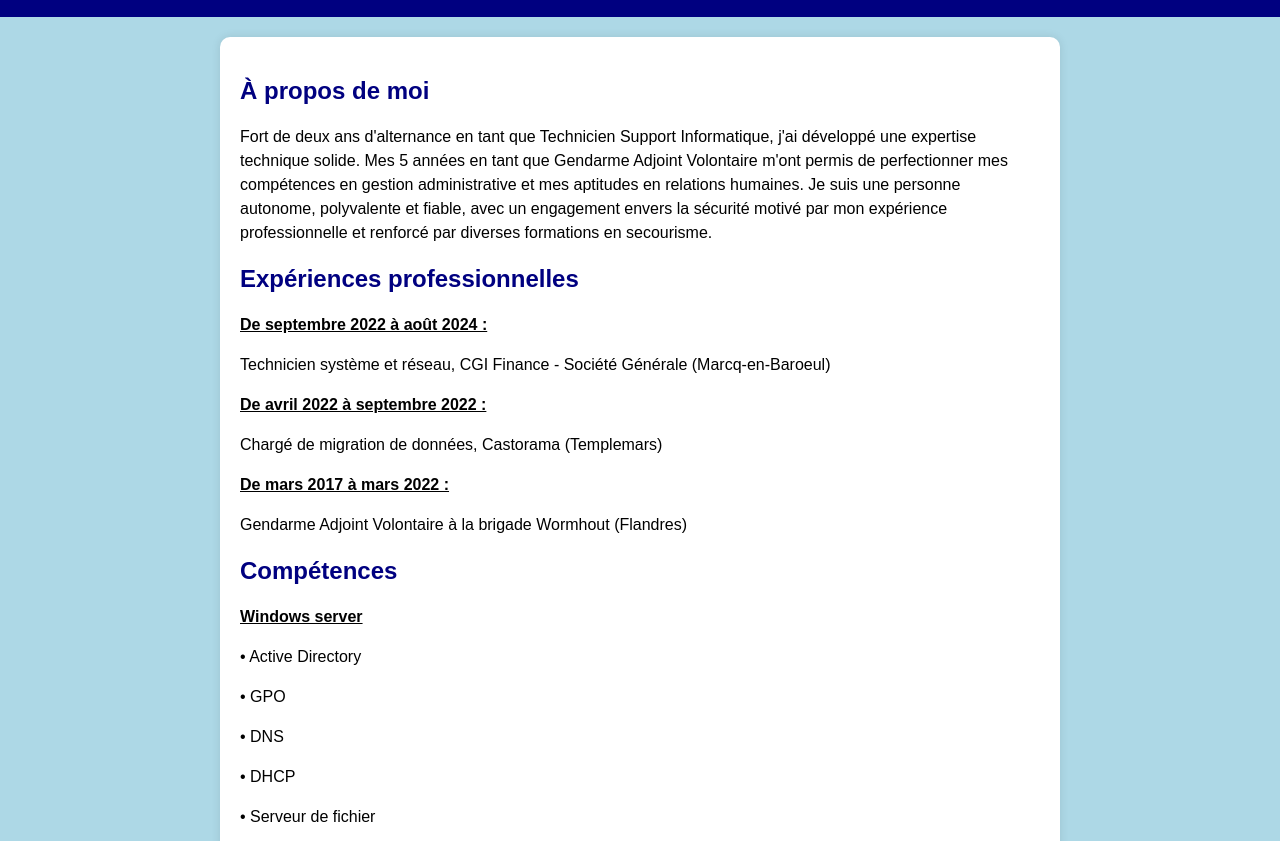
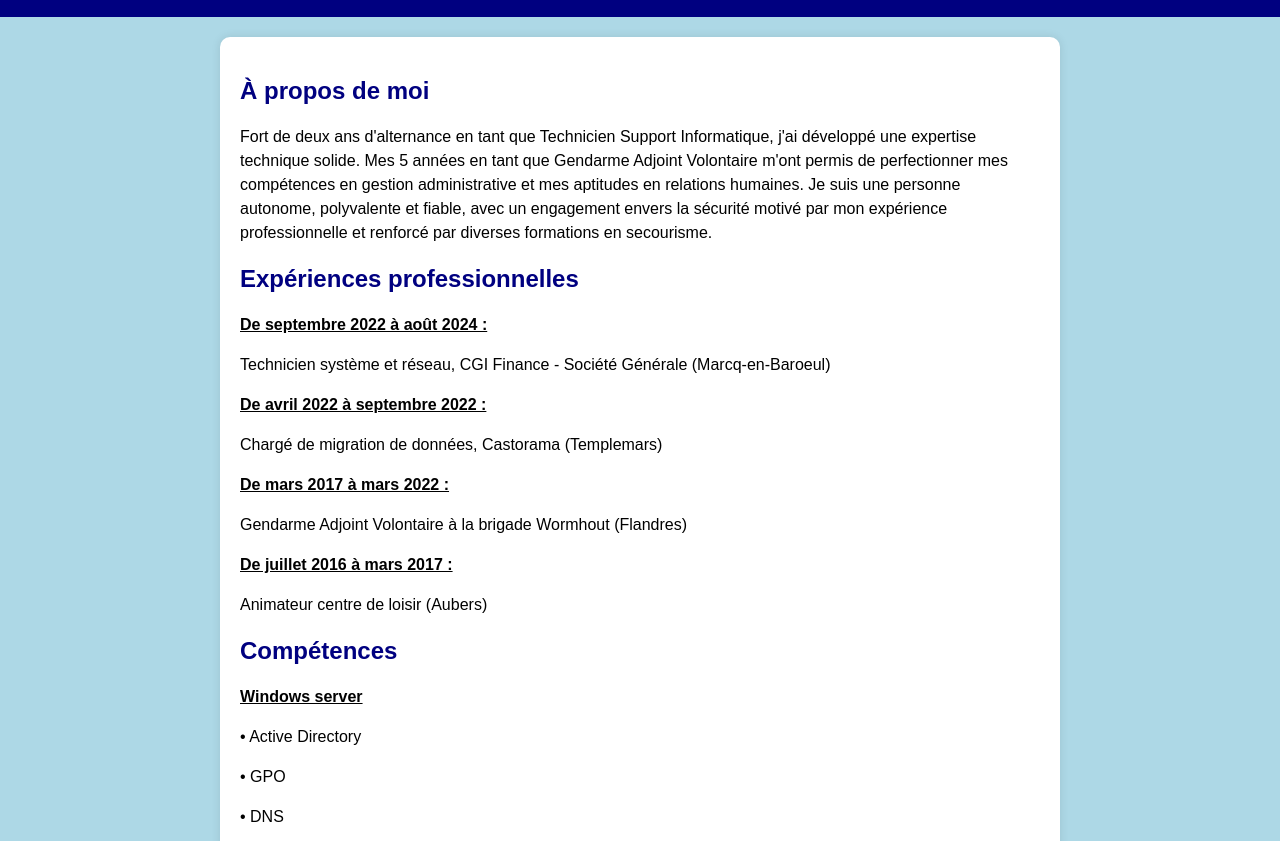
Before and after one commit to decleth/portfolio, a plain HTML site: page index.html in a window 1280 px wide. Shown: the part 256-1097 px from the top of the page. Drawn offline with Linux system fonts and the light colour scheme.

Commit message:
Update index.html

```diff
--- a/index.html
+++ b/index.html
@@ -67,6 +67,8 @@
         <p>Chargé de migration de données, Castorama (Templemars)</p>
         <p><b><u>De mars 2017 à mars 2022 :</u></b></p>
         <p>Gendarme Adjoint Volontaire à la brigade Wormhout (Flandres)</p>
+        <p><b><u>De juillet 2016 à mars 2017 :</u></b></p>
+        <p>Animateur centre de loisir (Aubers)</p>
     </section>
 
     <section>
```
